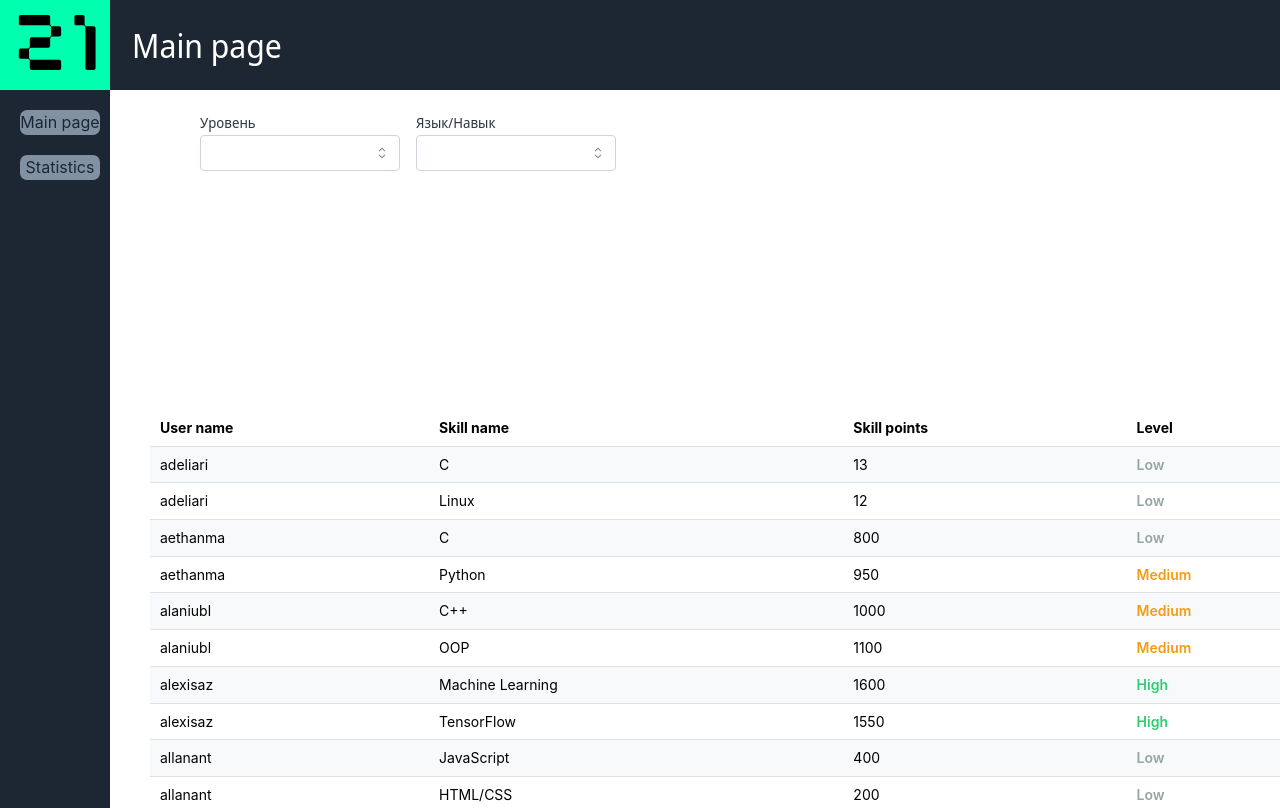
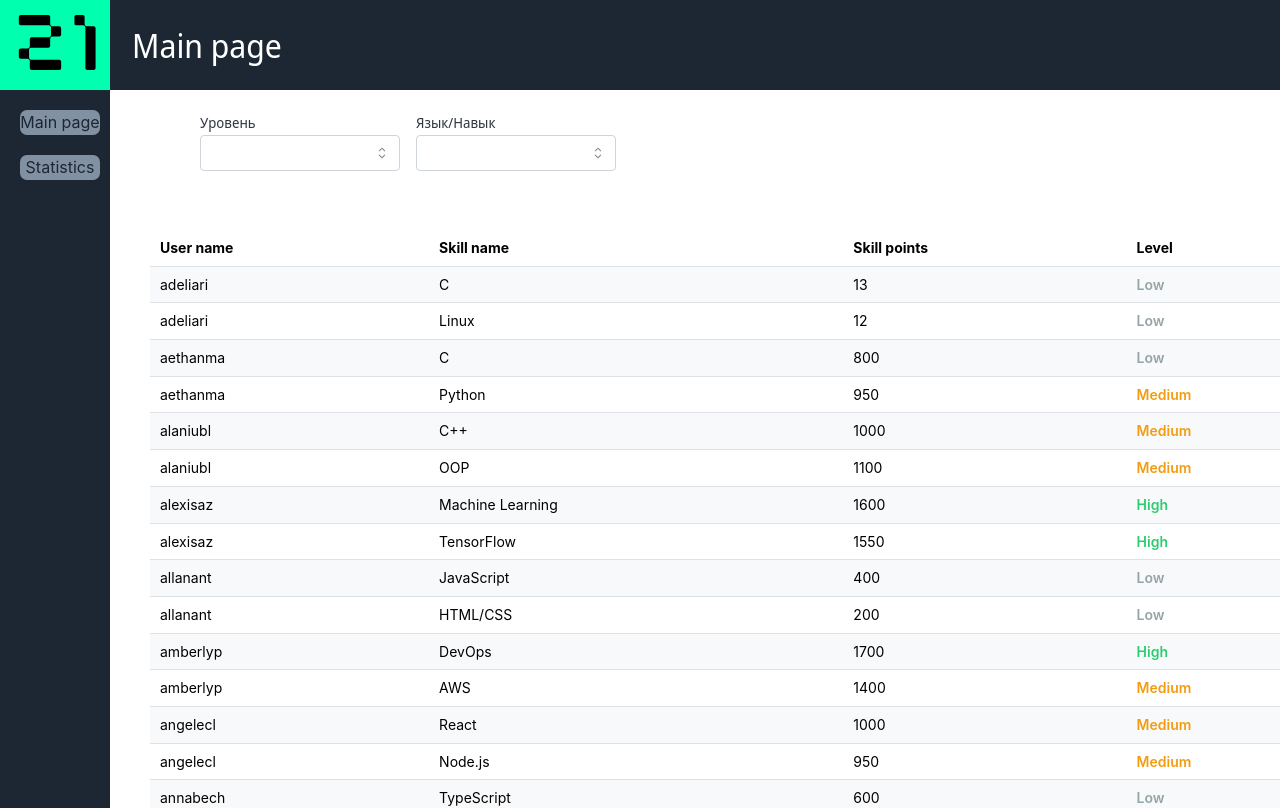
Before and after one commit to ApxuTIP/Hakaton_26.04.25, a React (Vite) app: page / in a window 1280 px wide. Shown: the top 808 px of the page. Built offline with nearby package versions, Linux system fonts and the light colour scheme.

Commit message:
fix Table css

```diff
--- a/src/index.css
+++ b/src/index.css
@@ -42,7 +42,6 @@
   height: 100%;
   padding: 20px;
   position: absolute;
-  z-index: 10;
 }
 
 .sidebar_ul {
@@ -89,6 +88,8 @@
 }
 
 .mantine-Table-table {
+  position: relative;
+  top: -180px;
   margin-left: 150px;
   margin-right: auto;
   max-width: 1200px;
```
